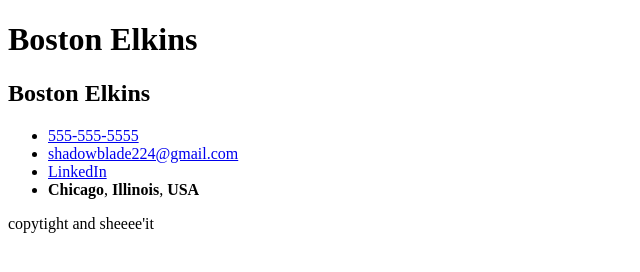
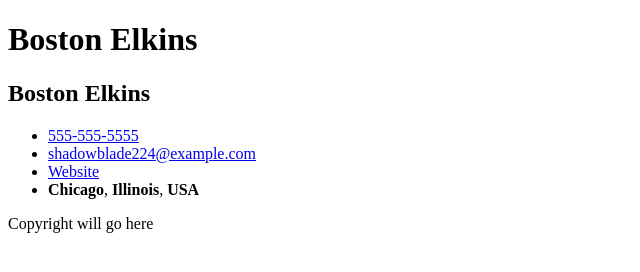
Before and after one commit to B-Elkins/website_2021, a plain HTML site: page resume/wa.html in a window 1280 px wide. Shown: the full height of the page, 0-640 px from the left. Drawn offline with Linux system fonts and the light colour scheme.

Commit message:
Moved wa.html to directory, resume. Changed text in footer of wa.html. Created new index.html at the root

```diff
--- a/wa.html
+++ b/resume/wa.html
@@ -16,13 +16,13 @@
                     </h2>
                     <ul>
                         <li>
-                            <a class="p=tell" id="phonenumber" href="tel:+1-555-555-5555">555-555-5555</a>
+                            <a class="p-tell" id="phonenumber" href="tel:+1-555-555-5555">555-555-5555</a>
                         </li>
                         <li>
-                            <a class="u-email" id="email" href="mailto:shadowblade224@gmail.com">shadowblade224@gmail.com</a>
+                            <a class="u-email" id="email" href="mailto:shadowblade224@example.com">shadowblade224@example.com</a>
                         </li>
                         <li>
-                            <a class="u-url" href="https://www.ShadowBlade224.com/in/shadowblade224">LinkedIn</a>
+                            <a class="u-url" href="https://www.example.com">Website</a>
                         </li>
                         <li>
                             <b class="p-locality">Chicago</b>,
@@ -34,7 +34,7 @@
             </article>
         </main>
         <footer>
-                <p>copytight and sheeee'it</p>
+                <p>Copyright will go here</p>
         </footer>
     </body>
 </html>
```
Also changed, not shown: .eslintrc.json (added), index.html (added), 2 other files.
